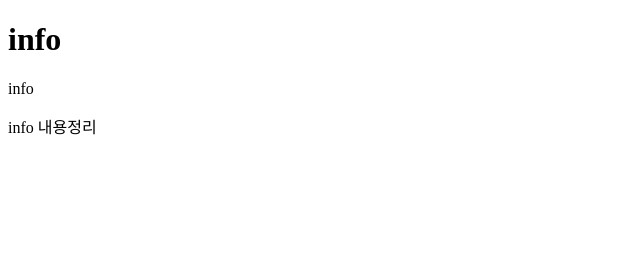
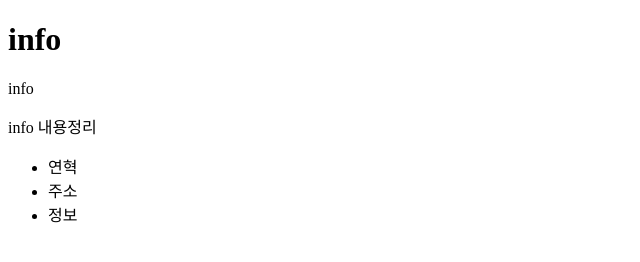
Before and after one commit to leseraphina/06_21_project01, a plain HTML site: page info.html in a window 1280 px wide. Shown: the whole page, without its empty margins (0-640 px from the left). Drawn offline with Linux system fonts and the light colour scheme.

Commit message:
집에서 수정

```diff
--- a/info.html
+++ b/info.html
@@ -9,5 +9,10 @@
   <h1>info</h1>
   <p>info</p>
   <p>info 내용정리</p>
+  <ul>
+    <li>연혁</li>
+    <li>주소</li>
+    <li>정보</li>
+  </ul>
 </body>
 </html>
```
